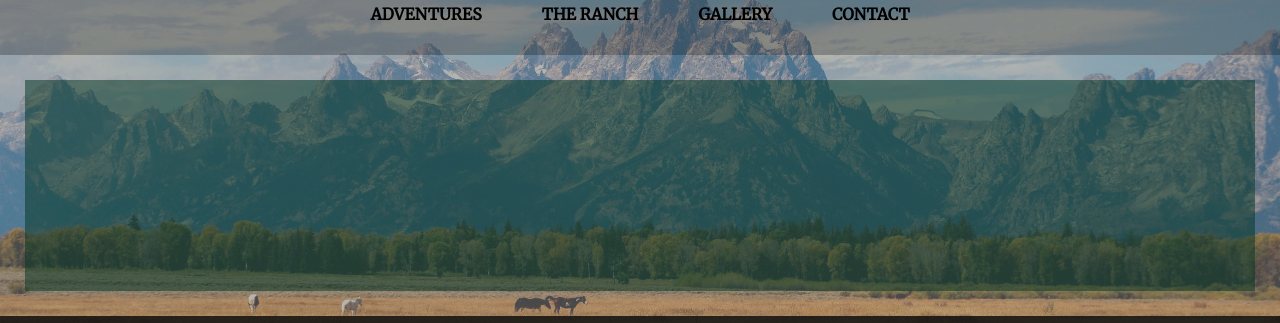
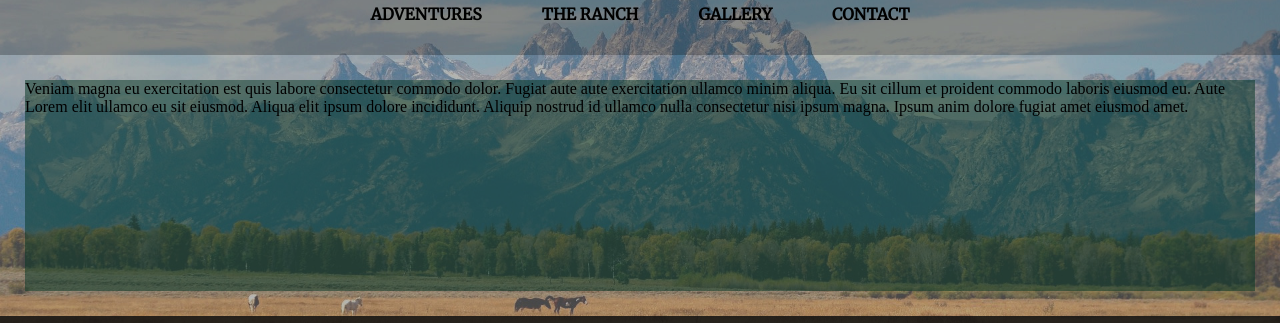
Before and after one commit to WeissJP/Website-Project, a plain HTML site: page adventures.html in a window 1280 px wide. Shown: the part 189-512 px from the top of the page. Drawn offline with Linux system fonts and the light colour scheme.

Commit message:
added text for git testing

```diff
--- a/adventures.html
+++ b/adventures.html
@@ -31,7 +31,7 @@
             </a>
         </header>
         <main>
-
+            Veniam magna eu exercitation est quis labore consectetur commodo dolor. Fugiat aute aute exercitation ullamco minim aliqua. Eu sit cillum et proident commodo laboris eiusmod eu. Aute Lorem elit ullamco eu sit eiusmod. Aliqua elit ipsum dolore incididunt. Aliquip nostrud id ullamco nulla consectetur nisi ipsum magna. Ipsum anim dolore fugiat amet eiusmod amet.
         </main>
         <footer>
             <div class="bottom-logo">
```
